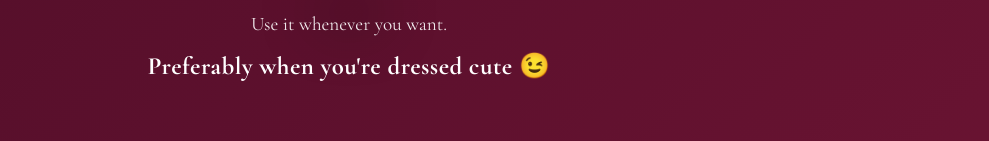
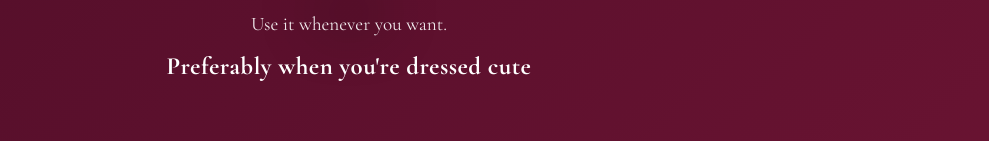
Before and after one commit to Definitelyascam/Definitelyascam.github.io, a plain HTML site: page index.html in a window 1280 px wide. Both pictures are taken after a click on the button "Open Your Surprise 💌". Shown: the part 1642-1783 px from the top of the page, without its empty margins (291-1280 px from the left). Drawn offline with nearby package versions, Linux system fonts and the light colour scheme.

Commit message:
Update index.html

```diff
--- a/index.html
+++ b/index.html
@@ -179,7 +179,7 @@ button:hover {
       </p>
 
       <p class="bold-highlight">
-        Preferably when you're dressed cute 😉
+        Preferably when you're dressed cute
       </p>
 
       <div class="arrow">
```
